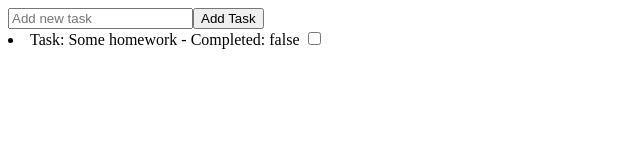
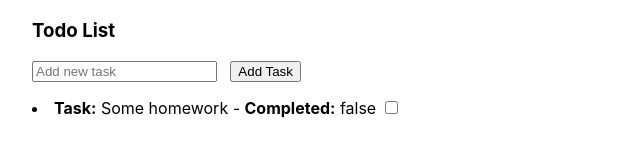
Before and after one commit to PerryRose/SIT120Week1Tasks, a plain HTML site: page Task 4/index.html in a window 1280 px wide. Shown: the whole page, without its empty margins (0-640 px from the left). Drawn offline with nearby package versions, Linux system fonts and the light colour scheme.

Commit message:
Added CSS to task 4

```diff
--- a/Task 4/app.js
+++ b/Task 4/app.js
@@ -19,7 +19,7 @@ const app = Vue.createApp(todoList);
 
 app.component('todo-item', {
   props: ['todo'],
-  template: `<li>Task: {{ todo.todo }} - Completed: {{ todo.completed }} <input type="checkbox" v-model="todo.completed"></li>`
+  template: `<li><b>Task:</b> {{ todo.todo }} - <b>Completed:</b> {{ todo.completed }} <input type="checkbox" v-model="todo.completed"></li>`
 });
 
 app.mount('#todo-task')
--- a/Task 4/index.html
+++ b/Task 4/index.html
@@ -4,14 +4,31 @@
     <meta charset="UTF-8">
     <meta http-equiv="X-UA-Compatible" content="IE=edge">
     <meta name="viewport" content="width=device-width, initial-scale=1.0">
+    <style>
+        body {
+            margin: 0;
+            font-family: -apple-system, BlinkMacSystemFont, 'Segoe UI', Roboto, Oxygen, Ubuntu, Cantarell, 'Open Sans', 'Helvetica Neue', sans-serif;
+        }
+        #todo-task {
+          margin-top: 1em;
+          margin-left: 2em;
+        }
+        #todo-item {
+          padding-top: 1em;
+        }
+        button {
+          margin-left: 1em;
+        }
+    </style>
     <title>Document</title>
 </head>
 <body>
 
   <div id="todo-task">
+    <h3>Todo List</h3>
     <input placeholder="Add new task" v-model="newTodo">
     <button @click="addTask">Add Task</button>
-      <todo-item
+      <todo-item id="todo-item"
         v-for="todo in todoList"
         v-bind:todo="todo"
       ></todo-item>
```
